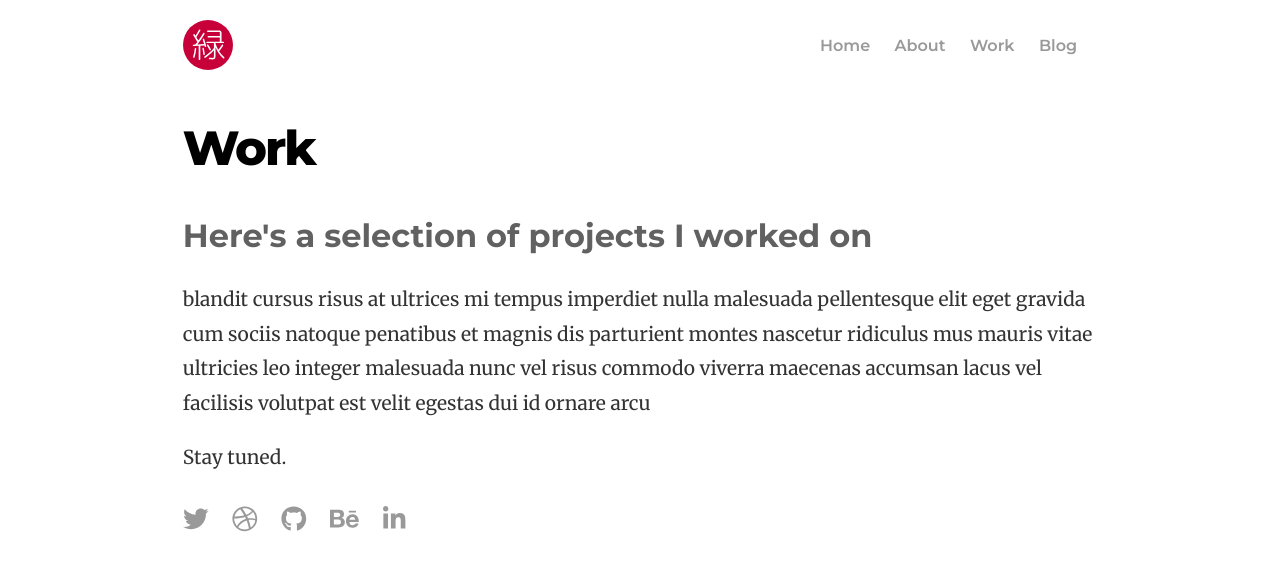
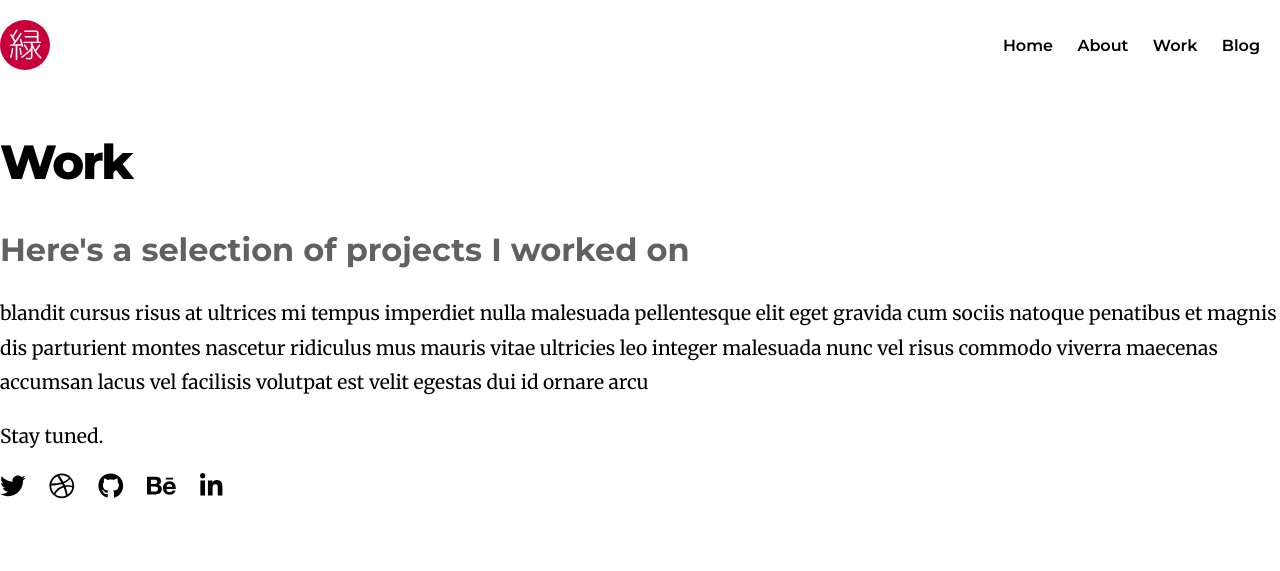
Before and after one commit to midorichan/midorichan.github.io, a Jekyll site: the page built from work/index.html, in a window 1280 px wide. Shown: the top 571 px of the page. Built offline with Jekyll 4.4.1, drawn with Linux system fonts in a browser that asks for light colours; nearby versions of some CDN libraries.

Commit message:
Restructure

```diff
--- /dev/null
+++ b/_layouts/work.html
@@ -0,0 +1,13 @@
+<!DOCTYPE html>
+<html>
+	{% include head.html %}
+    <body>
+        <article>
+			{% include header.html %}
+			<div class="content">
+				{{ content }}
+			</div>
+            {% include findme.html %}
+        </article>
+    </body>
+</html>
--- a/about/index.html
+++ b/about/index.html
@@ -1,5 +1,5 @@
 ---
-layout: default
+layout: about
 title: About me
 ---
 <!-- <div class="paula">
--- a/css/main.css
+++ b/css/main.css
@@ -39,7 +39,7 @@
     font-size: 1.2em;
     line-height: 1.8em;
     font-family: 'Merriweather', serif;
-    color: #333;
+    color: #000;
 }
 
 nav ul li, .findme ul li {
@@ -50,12 +50,7 @@
 
 a {
     text-decoration: none;
-    color: #999;
-}
-
-.currentLink {
-    padding-bottom: 5px;
-    border-bottom: 2px solid #C70039;
+    color: #000;
 }
 
 a:hover {
@@ -80,45 +75,9 @@
   }
 
 
-/* Grid styles */
+/* Grid styles HOME */
 
-.container {
-    height: 100%;
-    display: grid;
-    grid-template-columns: 1fr 3fr 2fr 1fr;
-    grid-template-rows: 80px auto 60px;
-    grid-template-areas:
-        "h h h h"
-        "c c c c"
-        "f f f f";
-}
-
-article {
-    height: 100%;
-    display: grid;
-    grid-template-columns: 1fr 3fr 2fr 1fr;
-    grid-template-rows: 80px auto 60px;
-    grid-template-areas:
-        "h h h h"
-        "c c c c"
-        "f f f f";
-}
-
-article > .content{
-    grid-column: 2 / span 2;
-    min-width: 0;
-}
-
-.content > figure {
-    grid-column: 1 / span 2;
-    margin: 20px 0;
-}
-
-.headlines {
-    grid-area: t;
-    grid-column:2;
-}
-
+/* ---- header ---- */
 .header {
     grid-area: h;
     display: flex;
@@ -132,9 +91,17 @@
     margin-top: auto;
 }
 
-.paula {
-    grid-area: p;
-    margin-top: 30px;
+/* ---- main content ---- */
+
+.container {
+    height: 100%;
+    display: grid;
+    grid-template-columns: 1fr 3fr 2fr 1fr;
+    grid-template-rows: 80px auto 60px;
+    grid-template-areas:
+        "h h h h"
+        "c c c c"
+        "f f f f";
 }
 
 .hero {
@@ -150,6 +117,35 @@
     min-width: 0;
 }
 
+
+/* Grid styles ABOUT */
+
+.about {
+    height: 100%;
+    display: grid;
+    grid-template-columns: 1fr 3fr 2fr 1fr;
+    grid-template-rows: 80px auto 60px;
+    grid-template-areas:
+        "h h h h"
+        "c c c c"
+        "f f f f";
+}
+
+.about > .content{
+    grid-column: 2 / span 2;
+    min-width: 0;
+}
+
+.content > figure {
+    grid-column: 1 / span 2;
+    margin: 20px 0;
+}
+
+.headlines {
+    grid-area: t;
+    grid-column:2;
+}
+
 .findme {
     grid-area: f;
     grid-column: 2;
--- a/work/index.html
+++ b/work/index.html
@@ -1,5 +1,5 @@
 ---
-layout: default
+layout: work
 title: midorichan.design Work
 ---
 <div>
```
Also changed, not shown: _layouts/about.html (renamed from _layouts/home.html, +4 -4 lines), _layouts/project.html (renamed from _layouts/default.html).
